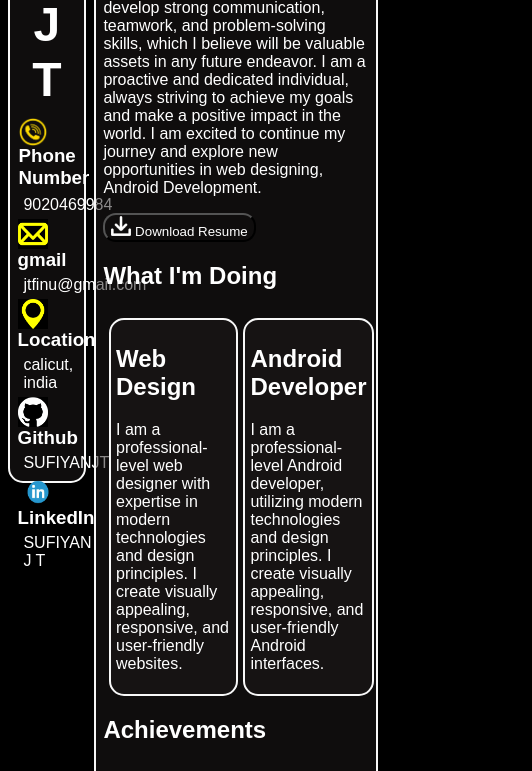
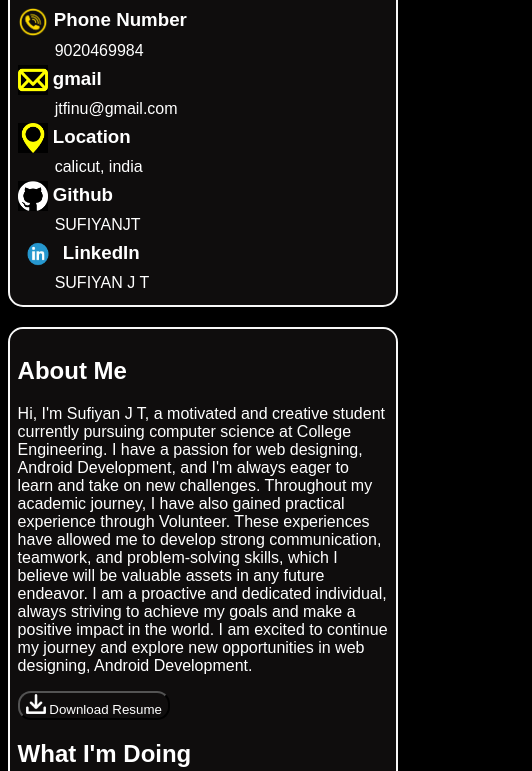
Before and after one commit to SUFIYANJT/resume, a plain HTML site: page index.html in a window 390 px wide. Shown: the part 288-1059 px from the top of the page, 532 px wide, since content can reach past the window. Drawn offline with Linux system fonts and the light colour scheme.

Commit message:
Update index.css

```diff
--- a/index.css
+++ b/index.css
@@ -1,57 +1,56 @@
 body {
-    height: 100%; /* Ensure body and html take up full height */
-    margin: 0; /* Remove default margin */
-    background-color: black; /* Full black background for the page */
-    color: white; /* White text for better contrast */
-    font-family: Arial, sans-serif; /* Optional: Set a readable font */
+    height: 100%;
+    margin: 0;
+    background-color: black;
+    color: white;
+    font-family: Arial, sans-serif;
 }
+
 .container {
-    display: flex; /* Use Flexbox to align items side by side */
-    gap: 2%; /* Space between rectangles */
+    display: flex;
+    flex-wrap: wrap;
     width: 100%;
-    padding-top: 3%;/* Full width of the container */
+    padding-top: 3%;
     padding-left: 2%;
     padding-right: 2%;
+    gap: 2%;
 }
+
 .rectangle {
-    position: fixed; /* Fix position of the left rectangle */
-
-    border: 2px solid rgb(248, 248, 248); /* Border for the rectangle */
-    width: 20%; /* Width of the left rectangle */
-    height: 90%; /* Full height to cover the viewport */
-    padding: 2%; /* Space inside the rectangle */
+    border: 2px solid rgb(248, 248, 248);
+    width: 20%;
+    padding: 2%;
     box-sizing: border-box;
     border-radius: 15px;
-    background-color: rgb(31, 27, 27, 0.514);
-    animation: slideInRights 1s forwards
+    background-color: rgba(31, 27, 27, 0.514);
+    animation: slideInRight 1s forwards;
 }
 
 .rectangle1 {
-    margin-left: 22%; /* Adjust to fit beside the fixed rectangle */
-    border: 2px solid rgb(248, 248, 248); /* Border for the rectangle */
-    width: 78%; /* Adjust width considering margin for the fixed rectangle */
-    padding: 2%; /* Space inside the rectangle */
+    flex: 1;
+    border: 2px solid rgb(248, 248, 248);
+    padding: 2%;
     box-sizing: border-box;
     border-radius: 15px;
-    background-color: rgb(31, 27, 27, 0.514);
-     /* Full height to cover the viewport */
-    overflow-y: auto; /* Enable vertical scrolling */
-    margin-right:5%;
-    animation: slideInRights 1s forwards
+    background-color: rgba(31, 27, 27, 0.514);
+    overflow-y: auto;
+    animation: slideInRight 1s forwards;
+}
 
-}
 .srectangle1 {
     border: 2px solid rgb(248, 248, 248);
     box-sizing: border-box;
     border-radius: 15px;
-    background-color: rgb(31, 27, 27, 0.514);
-    width: 50%;
+    background-color: rgba(31, 27, 27, 0.514);
+    width: 100%;
     padding: 2%;
-    animation: slideInRight 1s forwards
+    animation: slideInRight 1s forwards;
 }
+
 .icon {
     vertical-align: middle;
 }
+
 .phone-heading {
     display: inline-block;
     vertical-align: middle;
@@ -59,57 +58,34 @@ body {
     position: relative;
     bottom: 2px;
 }
+
 .prof {
     border-radius: 50%;
     margin-left: 10%;
     margin-right: 75%;
     object-fit: cover;
 }
-.button1{
-    border-radius:13px;
+
+.button1 {
+    border-radius: 13px;
     background-color: transparent;
-    color:white;
+    color: white;
+}
 
-}
-.rectangle h1, .rectangle h3{
+.rectangle h1, .rectangle h3 {
     margin: 5px 0;
 }
+
 .rectangle p {
     margin: 5px 0;
     margin-left: 10%;
 }
+
 .name1 {
-    font-size: 24px; /* Adjust the font size */
-    font-weight: bold; /* Make the text bold */
-    /* Change the text color */
-    margin-bottom: 10px; /* Add some space below the heading */
-    text-align: center; /* Center the text */
-}
-@keyframes slideInRights{
-    from {
-        transform: translateX(100%);
-    }
-    to {
-        transform: translateX(0);
-    }
-
-}
-@keyframes slideInLefts{
-    from {
-        transform: translateX(-100%);
-    }
-    to {
-        transform: translateX(0);
-    }
-
-}
-@keyframes slideInLeft {
-    from {
-        transform: translateX(-100%);
-    }
-    to {
-        transform: translateX(0);
-    }
+    font-size: 24px;
+    font-weight: bold;
+    margin-bottom: 10px;
+    text-align: center;
 }
 
 @keyframes slideInRight {
@@ -120,3 +96,23 @@ body {
         transform: translateX(0);
     }
 }
+
+@media (max-width: 768px) {
+    .rectangle {
+        width: 100%;
+        position: static;
+        margin-bottom: 20px;
+        animation: slideInRight 1s forwards;
+    }
+
+    .rectangle1 {
+        width: 100%;
+        margin-left: 0;
+        animation: slideInRight 1s forwards;
+    }
+
+    .srectangle1 {
+        width: 100%;
+        animation: slideInRight 1s forwards;
+    }
+}
```
